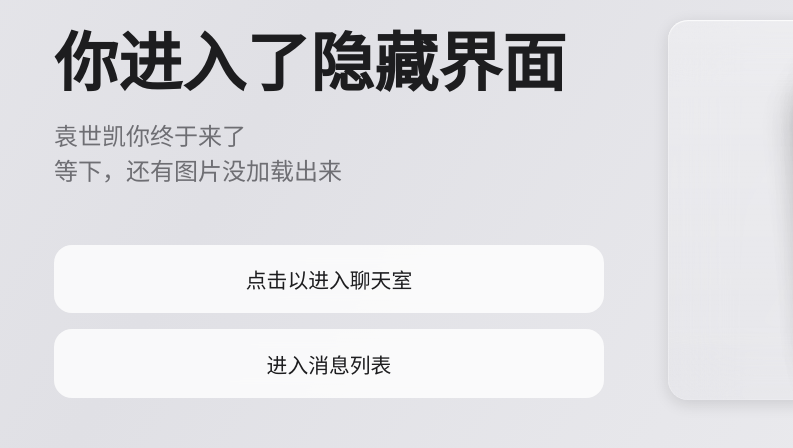
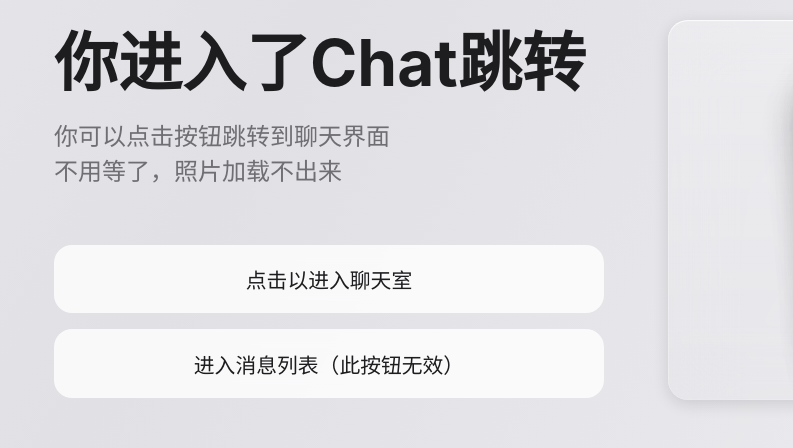
Before and after one commit to Ma20101130/Ma20101130.github.io, a plain HTML site: page Chat.html in a window 1280 px wide. Shown: the top 448 px of the page, 0-793 px from the left. Drawn offline with nearby package versions, Linux system fonts and the light colour scheme.

Commit message:
update Chat.html

```diff
--- a/Chat.html
+++ b/Chat.html
@@ -241,10 +241,10 @@
         <div class="text-content">
             <!-- 标题提示文本 -->
             <div class="title-container" id="titleContainer">
-                <div class="title">你进入了隐藏界面</div>
-                <div class="subtitle">袁世凯你终于来了</div>
+                <div class="title">你进入了Chat跳转</div>
+                <div class="subtitle">你可以点击按钮跳转到聊天界面</div>
                  <div class="subtitle">
-                等下，还有图片没加载出来</div>
+                不用等了，照片加载不出来</div>
             </div>
 
             <!-- 按钮容器 -->
@@ -253,7 +253,7 @@
                     点击以进入聊天室
                 </a>
                 <a href="#" class="redirect-link" id="redirectLink2">
-                    进入消息列表
+                    进入消息列表（此按钮无效）
                 </a>
             </div>
         </div>
```
